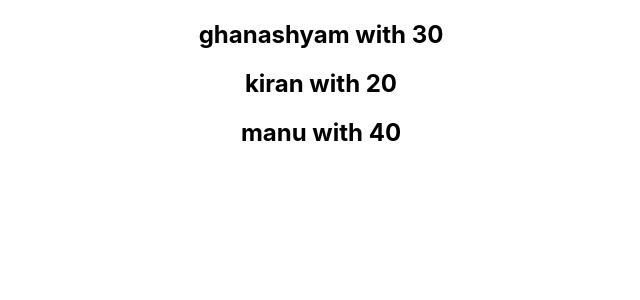
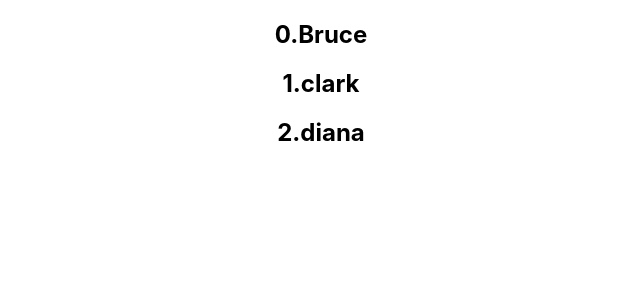
Before and after one commit to ghanashyamkamath/react-basics, a React (Create React App) app: page / in a window 1280 px wide. Shown: the top 300 px of the page, without its empty margins (319-959 px from the left). Built offline with nearby package versions, Linux system fonts and the light colour scheme.

Commit message:
index as key

```diff
--- a/src/components/NameList.js
+++ b/src/components/NameList.js
@@ -3,23 +3,13 @@ import React from 'react'
 function NameList() {
 
     // const names = ['bruce' ,'clark','diana']
-    const persons = [
-      {
-        id: 1,
-        name: "ghanashyam",
-        age: "30",
-      },
-      {
-        id: 2,
-        name: "kiran",
-        age: "20",
-      },
-      {
-        id: 3,
-        name: "manu",
-        age: "40",
-      },
-    ];
+    const names = ['Bruce','clark','diana'];
+    const nameList = names.map((name,index) => (
+      <h2 key={index}>
+          {index}.{name}
+      </h2>
+    ));
+
 
     return (
       <div>
@@ -27,9 +17,7 @@ function NameList() {
         <h2>{names[1]}</h2>
         <h2>{names[2]}</h2> */}
 
-        {
-            persons.map((person,key) => <h2 key={person.id}>{person.name} with {person.age}</h2>)
-        }
+        {nameList}
       </div>
     );
 }
```
